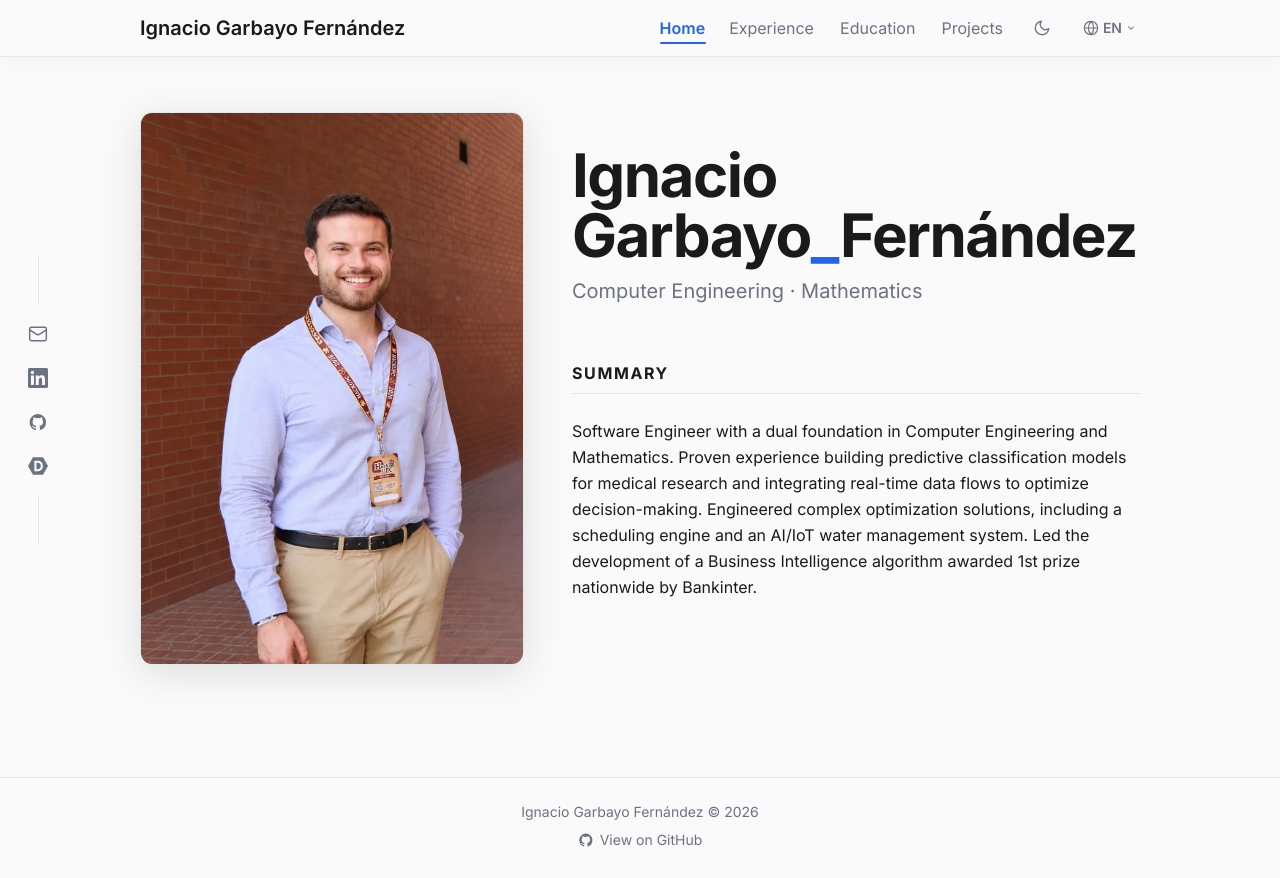
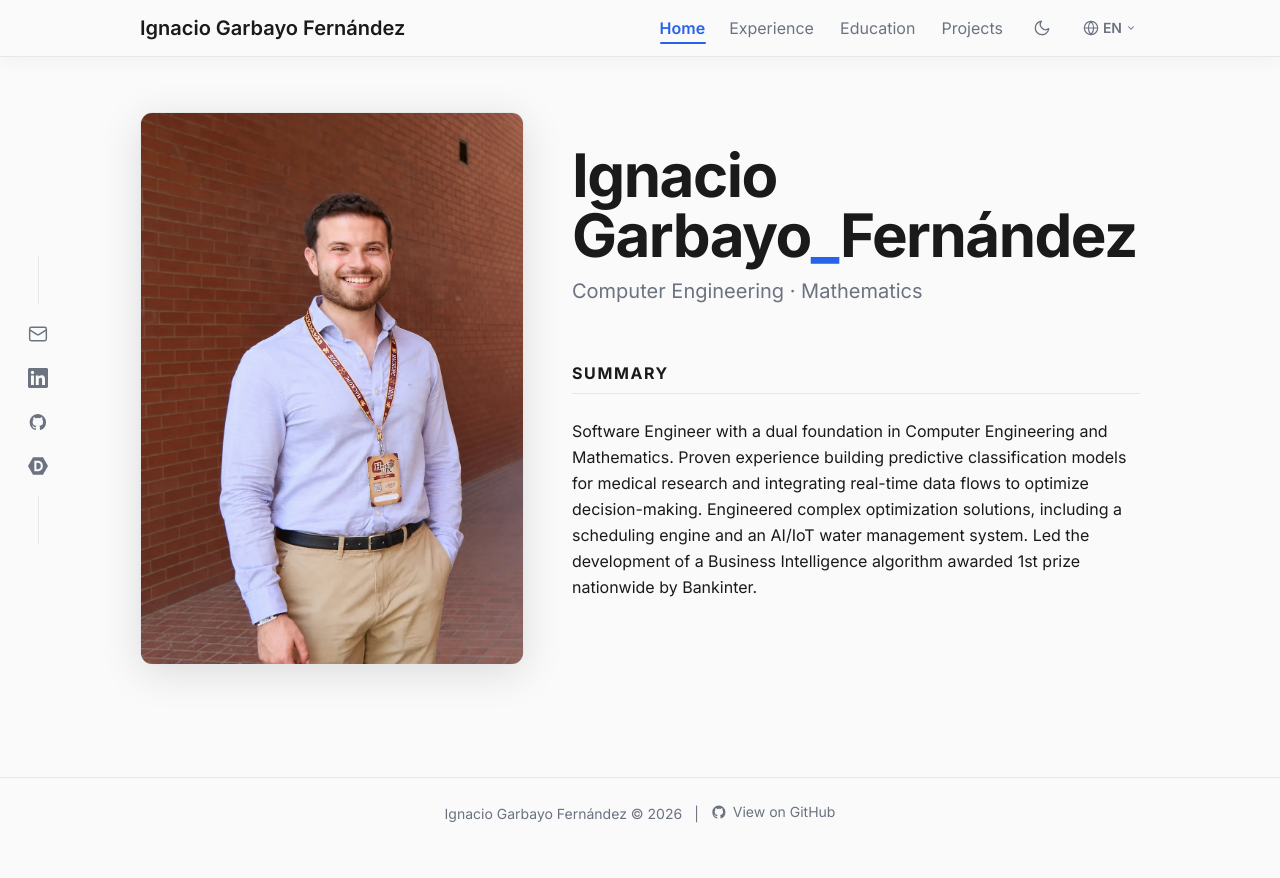
Before and after one commit to igarbayo/web-personal, a Next.js app in the folder src/frontend/: page / in a window 1280 px wide. After the commit the page ends 850 px from the top, so only its background shows below. Built offline with nearby package versions, Linux system fonts and the light colour scheme.

Commit message:
fix: two line footer layout in desktop

```diff
--- a/src/frontend/components/SiteShell.tsx
+++ b/src/frontend/components/SiteShell.tsx
@@ -51,13 +51,19 @@ export default function SiteShell({ lang, dict, children, headExtra }: SiteShell
         {children}
         <footer className="border-t border-border mt-auto py-6">
           <SocialSidebar data={dict.header} />
+          {/* En móvil, una línea debajo de la otra; en escritorio, ambas en la
+              misma línea separadas por una barra vertical. */}
+          <div className="flex flex-col md:flex-row md:items-center md:justify-center md:gap-3">
             <p className="text-center text-sm text-muted font-mono">
               Ignacio Garbayo Fernández © 2026
             </p>
+            <span aria-hidden="true" className="hidden md:inline text-sm text-muted">
+              |
+            </span>
             {/* Va en el footer y no en SocialSidebar: en xl+ la fila de iconos
                 lleva `xl:hidden` (pasa a ser barra lateral fija), así que un
                 enlace ahí no se vería en escritorio. */}
-          <p className="mt-2 text-center">
+            <p className="mt-2 md:mt-0 text-center">
               <a
                 href="https://github.com/igarbayo/web-personal"
                 target="_blank"
@@ -68,6 +74,7 @@ export default function SiteShell({ lang, dict, children, headExtra }: SiteShell
                 {dict.footer.repo}
               </a>
             </p>
+          </div>
         </footer>
       </body>
     </html>
```
Lines whose indentation alone changed are shown as unchanged.
